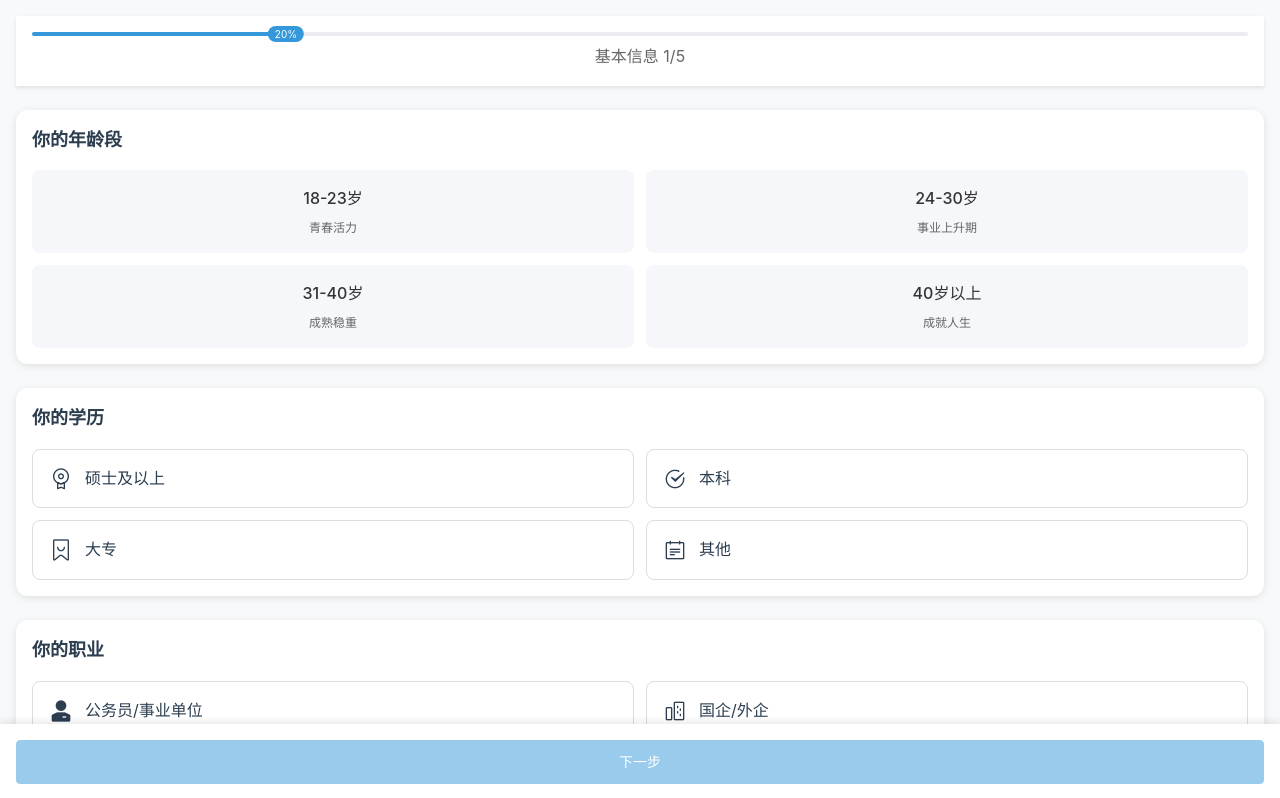
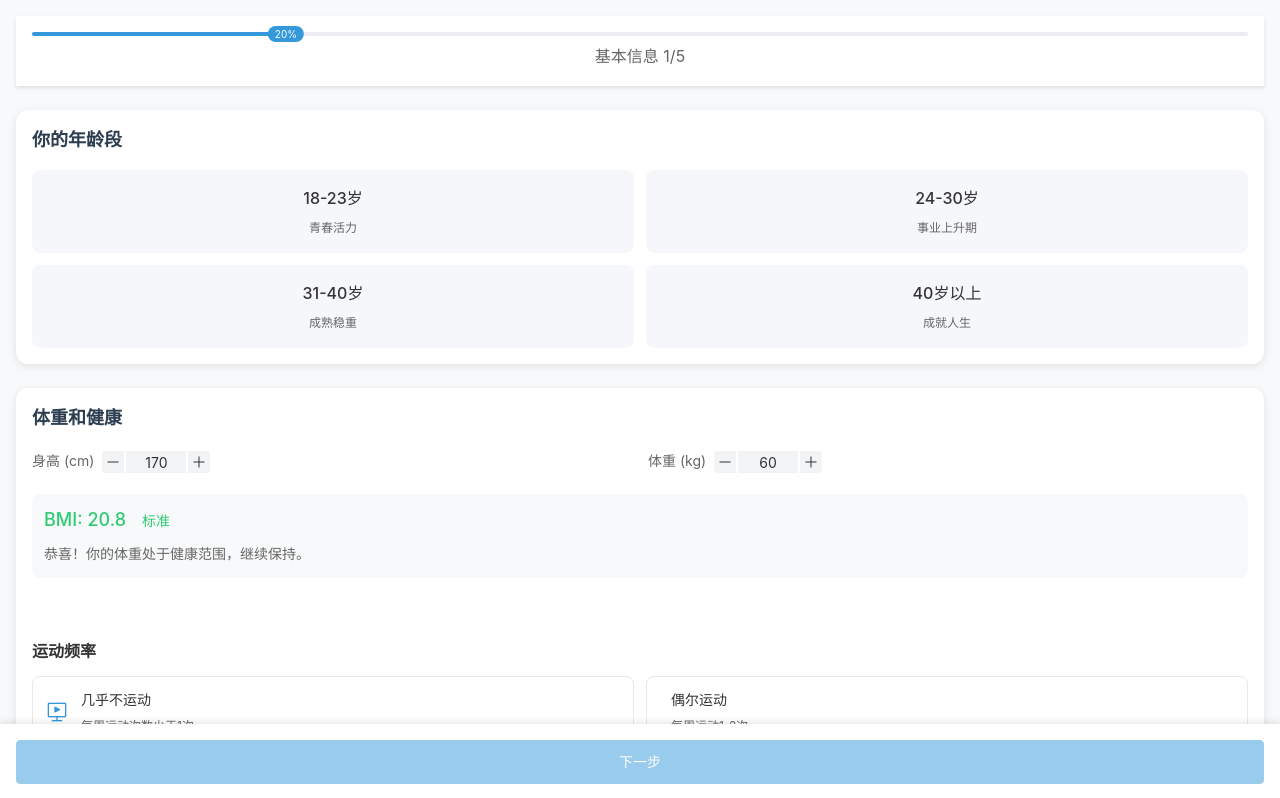
Before and after one commit to ameson/blinddate, a Vue app: page /basic-info in a window 1280 px wide. Shown: the top 798 px of the page. Built offline with nearby package versions, Linux system fonts and the light colour scheme.

Commit message:
fix: 修复基本信息页面的问题
1. 修复年龄段选择后跳过身高体重的问题
2. 添加运动频率选择功能
3. 修复 BMI 计算和显示问题
4. 优化页面滚动体验

```diff
--- a/src/store/index.js
+++ b/src/store/index.js
@@ -7,7 +7,10 @@ export default createStore({
       economic: 0,
       family: 0,
       potential: 0,
-      attitude: 0
+      attitude: 0,
+      height: 170,
+      weight: 65,
+      exerciseFrequency: '',
     },
     userInfo: {
       // 基本信息
--- a/src/views/BasicInfo.vue
+++ b/src/views/BasicInfo.vue
@@ -27,6 +27,69 @@
         </div>
       </div>
     </section>
+    <!-- 体重和健康 -->
+<section class="section-block" ref="healthRef">
+  <h3>体重和健康</h3>
+  <div class="health-section">
+    <!-- 身高体重输入 -->
+    <div class="body-metrics">
+      <div class="metric-input">
+        <span class="metric-label">身高 (cm)</span>
+        <van-stepper
+          v-model="userInfo.height"
+          :min="140"
+          :max="220"
+          :step="1"
+          input-width="60px"
+          button-size="22px"
+        />
+      </div>
+      <div class="metric-input">
+        <span class="metric-label">体重 (kg)</span>
+        <van-stepper
+          v-model="userInfo.weight"
+          :min="35"
+          :max="150"
+          :step="0.5"
+          input-width="60px"
+          button-size="22px"
+        />
+      </div>
+    </div>
+
+    <!-- BMI 指数展示 -->
+    <div class="bmi-display" v-if="bmiValue">
+      <div class="bmi-value" :class="bmiStatus.class">
+        BMI: {{ bmiValue.toFixed(1) }}
+        <span class="bmi-label">{{ bmiStatus.label }}</span>
+      </div>
+      <div class="bmi-description">{{ bmiStatus.description }}</div>
+    </div>
+
+    <!-- 运动频率 -->
+    <div class="exercise-section">
+      <h4>运动频率</h4>
+      <div class="exercise-options">
+        <div
+          v-for="exercise in exerciseOptions"
+          :key="exercise.value"
+          class="exercise-card"
+          :class="{
+            active: userInfo.exerciseFrequency === exercise.value,
+            'hover-effect': userInfo.exerciseFrequency !== exercise.value
+          }"
+          @click="handleExerciseSelect(exercise.value)"
+        >
+          <van-icon :name="exercise.icon" class="card-icon" size="24" />
+          <div class="card-content">
+            <span class="option-label">{{ exercise.label }}</span>
+            <small class="option-desc">{{ exercise.desc }}</small>
+          </div>
+        </div>
+      </div>
+    </div>
+  </div>
+</section>
 
     <!-- 学历选择 -->
     <section class="section-block" ref="educationRef">
@@ -141,11 +204,78 @@ import { ref, computed, onMounted, nextTick } from 'vue'
 import { useRouter } from 'vue-router'
 import { useStore } from 'vuex'
 
+
 export default {
   name: 'BasicInfo',
   setup() {
     const store = useStore()
     const router = useRouter()
+     // 添加 exerciseOptions
+     const exerciseOptions = [
+      {
+        value: 'never',
+        label: '几乎不运动',
+        desc: '每周运动次数少于1次',
+        icon: 'tv-o'
+      },
+      {
+        value: 'occasionally',
+        label: '偶尔运动',
+        desc: '每周运动1-2次',
+        icon: 'walking-o'
+      },
+      {
+        value: 'regularly',
+        label: '经常运动',
+        desc: '每周运动3-4次',
+        icon: 'run-circle-o'
+      },
+      {
+        value: 'frequently',
+        label: '频繁运动',
+        desc: '每周运动5次以上',
+        icon: 'medal-o'
+      }
+    ]
+    // 添加 handleExerciseSelect
+    const handleExerciseSelect = async (value) => {
+      userInfo.value.exerciseFrequency = value
+      await smoothScroll(educationRef)
+    }
+// 在 setup 函数中添加
+const bmiValue = computed(() => {
+  if (!userInfo.value.height || !userInfo.value.weight) return 0
+  const heightInMeter = userInfo.value.height / 100
+  return userInfo.value.weight / (heightInMeter * heightInMeter)
+})
+
+const bmiStatus = computed(() => {
+  const currentBmi = bmiValue.value
+  if (!currentBmi) return { label: '', class: '', description: '' }
+  if (currentBmi < 17.5) return {
+    label: '偏瘦',
+    class: 'warning',
+    description: '建议适当增加营养摄入，保持健康饮食习惯。'
+  }
+  if (currentBmi <= 24.9) return {
+    label: '标准',
+    class: 'success',
+    description: '恭喜！你的体重处于健康范围，继续保持。'
+  }
+  if (currentBmi <= 27.9) return {
+    label: '偏重',
+    class: 'warning',
+    description: '建议适当控制饮食，增加运动量。'
+  }
+  return {
+    label: '肥胖',
+    class: 'danger',
+    description: '建议咨询医生或营养师，制定健康的减重计划。'
+  }
+})
+
+
+
 
     // 组件挂载时自动滚动到顶部
     onMounted(() => {
@@ -156,6 +286,7 @@ export default {
     })
 
     const ageGroupRef = ref(null)
+    const healthRef = ref(null)
     const educationRef = ref(null)
     const occupationRef = ref(null)
     const locationRef = ref(null)
@@ -167,6 +298,7 @@ export default {
       occupation: '',
       height: 170,
       weight: 60,
+      exerciseFrequency: '',
       cityTier: '',
       areaLocation: ''
     })
@@ -246,25 +378,20 @@ export default {
       }
     ]
 
-    const bmi = computed(() => {
-      const heightInMeter = userInfo.value.height / 100
-      return userInfo.value.weight / (heightInMeter * heightInMeter)
-    })
 
-    const bmiStatus = computed(() => {
-      const bmiValue = bmi.value
-      if (bmiValue < 17.5) return { text: '偏瘦', class: 'warning' }
-      if (bmiValue <= 24.9) return { text: '标准', class: 'success' }
-      if (bmiValue <= 27.9) return { text: '偏重', class: 'warning' }
-      return { text: '肥胖', class: 'danger' }
-    })
+
+
 
     const isFormValid = computed(() => {
-      return userInfo.value.education &&
-             userInfo.value.occupation &&
-             userInfo.value.cityTier &&
-             userInfo.value.areaLocation
-    })
+        return userInfo.value.ageGroup &&
+              userInfo.value.height &&
+              userInfo.value.weight &&
+              userInfo.value.exerciseFrequency &&
+              userInfo.value.education &&
+              userInfo.value.occupation &&
+              userInfo.value.cityTier &&
+              userInfo.value.areaLocation
+      })
 
     const smoothScroll = async (targetRef) => {
       await nextTick()
@@ -280,7 +407,7 @@ export default {
 
     const handleAgeGroupSelect = async (value) => {
       userInfo.value.ageGroup = value
-      await smoothScroll(educationRef)
+      await smoothScroll(healthRef)
     }
 
     const handleEducationSelect = async (value) => {
@@ -326,14 +453,16 @@ export default {
       jobOptions,
       cityTierOptions,
       areaOptions,
-      bmi,
+      bmiValue,
       bmiStatus,
+      exerciseOptions,
       isFormValid,
       handleAgeGroupSelect,
       handleEducationSelect,
       handleOccupationSelect,
       handleCityTierSelect,
       handleAreaLocationSelect,
+      handleExerciseSelect,
       handleNext
     }
   }
@@ -541,4 +670,154 @@ h3 {
   color: #666;
   font-size: 14px;
 }
+
+.health-section {
+  display: flex;
+  flex-direction: column;
+  gap: 20px;
+}
+
+.body-metrics {
+  display: flex;
+  gap: 16px;
+}
+
+.metric-input {
+  flex: 1;
+  display: flex;
+  align-items: center;
+  gap: 8px;
+}
+
+.metric-label {
+  color: #666;
+  font-size: 14px;
+}
+
+.bmi-display {
+  background: #f8f9fa;
+  padding: 12px;
+  border-radius: 8px;
+}
+
+.bmi-value {
+  font-size: 18px;
+  font-weight: 500;
+  display: flex;
+  align-items: center;
+  gap: 8px;
+}
+
+.bmi-label {
+  font-size: 14px;
+  padding: 2px 8px;
+  border-radius: 12px;
+}
+
+.bmi-underweight { color: #e67e22; }
+.bmi-normal { color: #27ae60; }
+.bmi-overweight { color: #f39c12; }
+.bmi-obese { color: #e74c3c; }
+
+.bmi-description {
+  margin-top: 8px;
+  font-size: 14px;
+  color: #666;
+}
+
+.exercise-section {
+  margin-top: 20px;
+}
+
+.exercise-section h4 {
+  font-size: 16px;
+  color: #333;
+  margin-bottom: 12px;
+}
+
+.exercise-options {
+  display: grid;
+  grid-template-columns: repeat(2, 1fr);
+  gap: 12px;
+}
+
+.exercise-card {
+  display: flex;
+  align-items: center;
+  padding: 12px;
+  border-radius: 8px;
+  border: 1px solid #e8e8e8;
+  cursor: pointer;
+  transition: all 0.3s ease;
+}
+
+.exercise-card.hover-effect:hover {
+  border-color: #3498db;
+  transform: translateY(-2px);
+}
+
+.exercise-card.active {
+  background-color: #e8f4fc;
+  border-color: #3498db;
+}
+
+.card-icon {
+  margin-right: 12px;
+  color: #3498db;
+}
+
+.card-content {
+  display: flex;
+  flex-direction: column;
+}
+
+.option-label {
+  font-size: 14px;
+  color: #333;
+  margin-bottom: 4px;
+}
+
+.option-desc {
+  font-size: 12px;
+  color: #666;
+}
+
+.frequency-options {
+  display: grid;
+  grid-template-columns: repeat(2, 1fr);
+  gap: 12px;
+  margin-top: 12px;
+}
+
+.frequency-card {
+  display: flex;
+  align-items: center;
+  gap: 12px;
+  padding: 16px;
+  background: #f5f7fa;
+  border-radius: 8px;
+  cursor: pointer;
+  transition: all 0.3s;
+}
+
+.frequency-card.active {
+  background: #e6f3fc;
+  border: 2px solid #3498db;
+}
+
+.freq-content {
+  display: flex;
+  flex-direction: column;
+  gap: 4px;
+}
+
+.freq-label {
+  font-size: 14px;
+  font-weight: 500;
+}
+
+.freq-desc {
+  font-size: 12px;
+  color: #666;
+}
 </style>
--- a/src/views/Result.vue
+++ b/src/views/Result.vue
@@ -98,7 +98,7 @@
 </template>
 
 <script>
-import { ref, computed, onMounted } from 'vue'
+import { ref, computed, onMounted, nextTick } from 'vue'
 import { useRouter } from 'vue-router'
 import { useStore } from 'vuex'
 
@@ -297,9 +297,14 @@ export default {
       router.push('/')
     }
 
-    onMounted(() => {
-      currentRate.value = totalScore.value
-    })
+    onMounted(async () => {
+  currentRate.value = totalScore.value
+  await nextTick()
+  window.scrollTo({
+    top: 0,
+    behavior: 'smooth'
+  })
+})
 
     return {
       currentRate,
```
